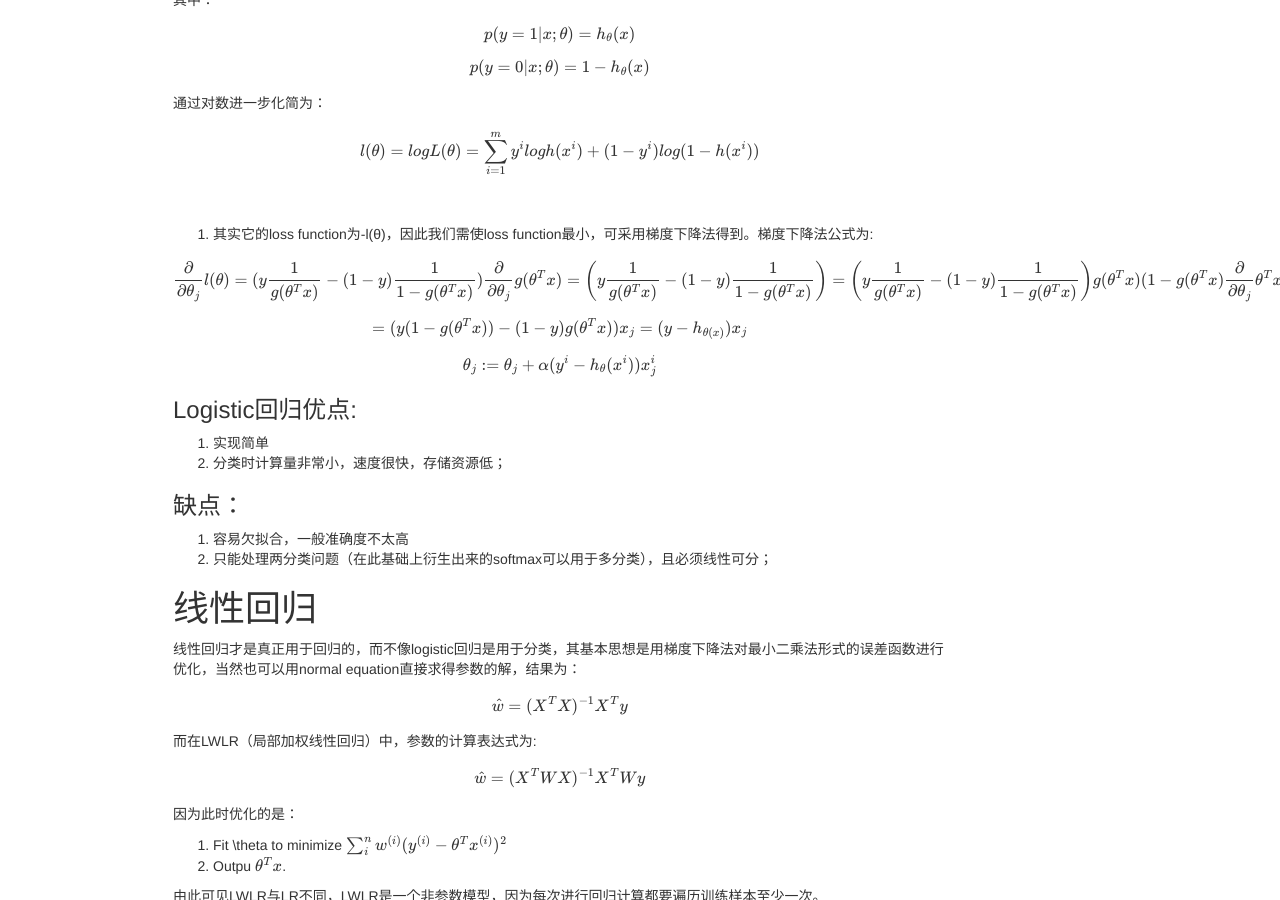
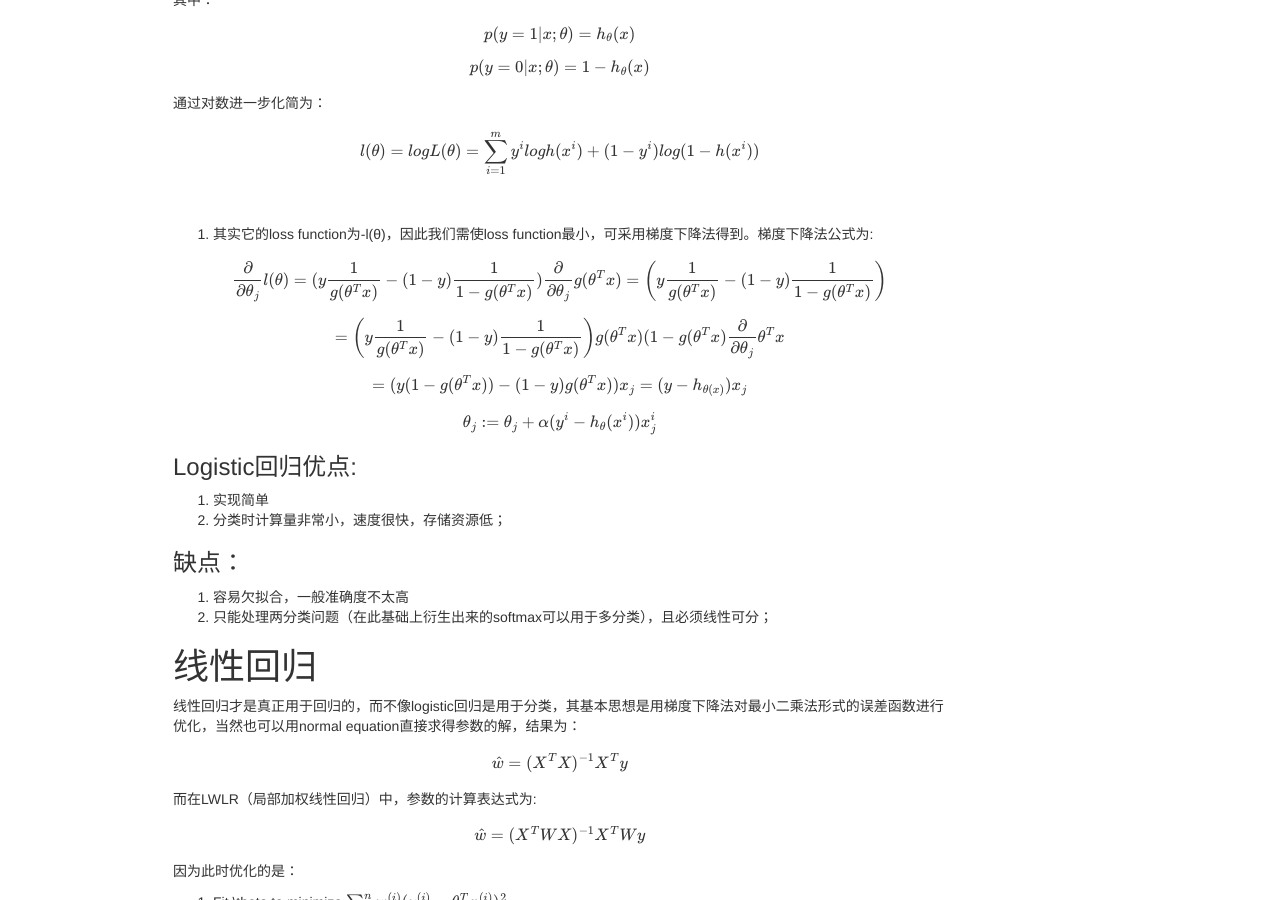
Before and after one commit to shunliz/shunliz.github.io, a Jekyll site: the page built from _posts/2017-05-27-common-ml-algrithom.markdown, in a window 1280 px wide and 900 px high, scrolled down 1990 px. Built offline with Jekyll 4.4.1, drawn with Linux system fonts in a browser that asks for light colours; formulas are drawn with MathJax 3.

Commit message:
add mlalg

```diff
--- a/_posts/2017-05-27-common-ml-algrithom.markdown
+++ b/_posts/2017-05-27-common-ml-algrithom.markdown
@@ -96,7 +96,9 @@ $$ l(\theta)=logL(\theta)=\sum_{i=1}^{m}y^ilogh(x^i)+(1-y^i)log(1-h(x^i)) $$
 
 3. 其实它的loss function为-l(θ)，因此我们需使loss function最小，可采用梯度下降法得到。梯度下降法公式为:
 
-$$ \frac{\partial }{\partial \theta_{j}}l(\theta)=(y\frac {1}{g(\theta^Tx)}-(1-y)\frac{1}{1-g(\theta^Tx)})\frac{\partial }{\partial \theta_{j}}g(\theta^Tx)=\left (y\frac{1}{g(\theta^Tx)}-(1-y)\frac{1}{1-g(\theta^Tx)}\right )=\left ( y\frac{1}{g(\theta^Tx)}-(1-y)\frac {1}{1-g(\theta^Tx)} \right )g(\theta^Tx)(1-g(\theta^Tx)\frac{\partial }{\partial \theta_{j}}\theta^Tx $$
+$$ \frac{\partial }{\partial \theta_{j}}l(\theta)=(y\frac {1}{g(\theta^Tx)}-(1-y)\frac{1}{1-g(\theta^Tx)})\frac{\partial }{\partial \theta_{j}}g(\theta^Tx)=\left (y\frac{1}{g(\theta^Tx)}-(1-y)\frac{1}{1-g(\theta^Tx)}\right ) $$
+
+$$ =\left ( y\frac{1}{g(\theta^Tx)}-(1-y)\frac {1}{1-g(\theta^Tx)} \right )g(\theta^Tx)(1-g(\theta^Tx)\frac{\partial }{\partial \theta_{j}}\theta^Tx $$
 
 $$ =(y(1-g(\theta^Tx))-(1-y)g(\theta^Tx))x_{j}=(y-h_{\theta(x)})x_{j} $$
 
@@ -327,9 +329,11 @@ m代表商品的个数，n代表用户的个数，则U矩阵的每一行代表
 # pLSA
 
 pLSA由LSA发展过来，而早期LSA的实现主要是通过SVD分解。pLSA的模型图如下：
+
 ![images11](../../../../images/mlalg/2730002-5ab0df3e061f44fb.png)
 
 公式中的意义如下：
+
 ![images11](../../../../images/mlalg/2730002-5f26bddd158e7559.png)
 
 具体可以参考[2010龙星计划：机器学习中对应的主题模型那一讲](http://bcmi.sjtu.edu.cn/ds/download.html)
@@ -337,6 +341,7 @@ pLSA由LSA发展过来，而早期LSA的实现主要是通过SVD分解。pLSA的
 # LDA
 
 主题模型，概率图如下：
+
 ![images11](../../../../images/mlalg/2730002-0cf7d399d85f8a96.jpg)
 和pLSA不同的是LDA中假设了很多先验分布，且一般参数的先验分布都假设为Dirichlet分布，其原因是共轭分布时先验概率和后验概率的形式相同。
 
@@ -376,9 +381,13 @@ M步：结合E步求出的隐含变量条件概率，求出似然函数下界函
 公式如下所示：
 
 (E-step) 对每一个i， 另：
+
 $$ Q_{i}(z^{(i)}):=p(z^{(i)}|x^{(i)};\theta) $$
+
 (M-step),另：
 $$ \theta:=argmax_{\theta}\sum_{i}\sum_{z^{(i)}}Q_{i}(Z^{(i)})log\frac {p(x^{(i)},z^{(i)};\theta)}{Q_{i}(z^{(i)})} $$
+
+
 M步公式中下界函数的推导过程：
 
 $$ \sum_{i}logp(x^{(i)};\theta)=\sum_{i}log\sum_{z^{(i)}}p(x^{(i)},z^{(i)};\theta)=\sum_{i}log\sum_{z^{(i)}}Q_{i}(z^{(i)})\frac {p(x^{(i)},z^{(i)};\theta)}{Q_{i}^{(i)}}\geq \sum_{i}\sum_{z^{(i)}}Q_{i}(z^{(i)})log\frac{p(x^{(i)},z^{(i)};\theta)}{Q_{i}(z^{(i)})} $$
@@ -408,12 +417,15 @@ Aprioir需要扫描项目表多遍，从一个项目开始扫描，舍去掉那
 看下面这个例子:
 
 元素项目表格：
+
 ![imagesss1](../../../../images/mlalg/2730002-f90e4253262ac682.png)
 
 如果每个步骤不去掉非频繁项目集，则其扫描过程的树形结构如下：
+
 ![imagesss2](../../../../images/mlalg/2730002-cf21f4706df257d2.png)
 
 在其中某个过程中，可能出现非频繁的项目集，将其去掉（用阴影表示）为：
+
 ![imagesss2](../../../../images/mlalg/2730002-207aab36bd8d6ba6.png)
 
 上面的内容主要参考的是machine learning in action这本书。
```
